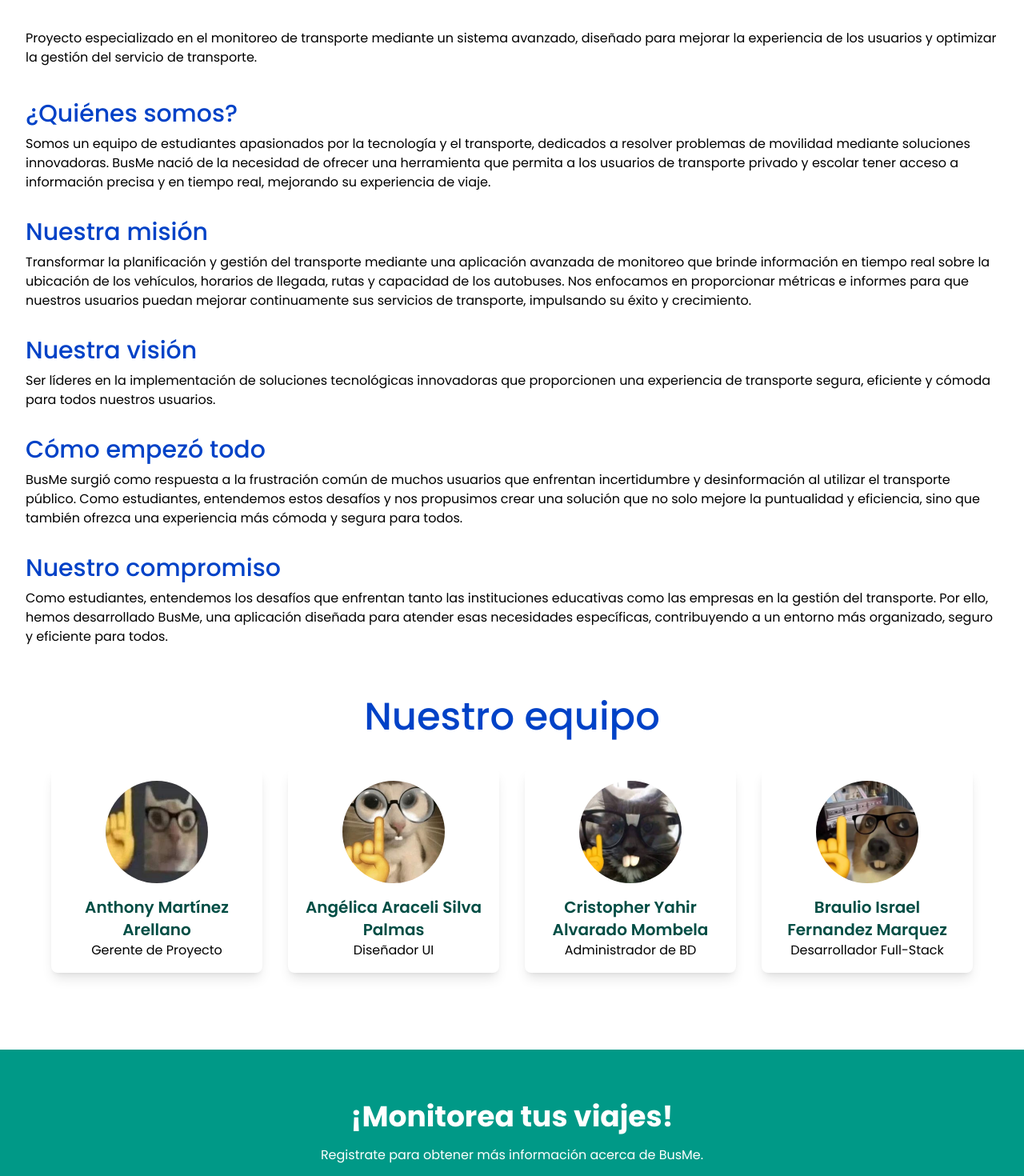
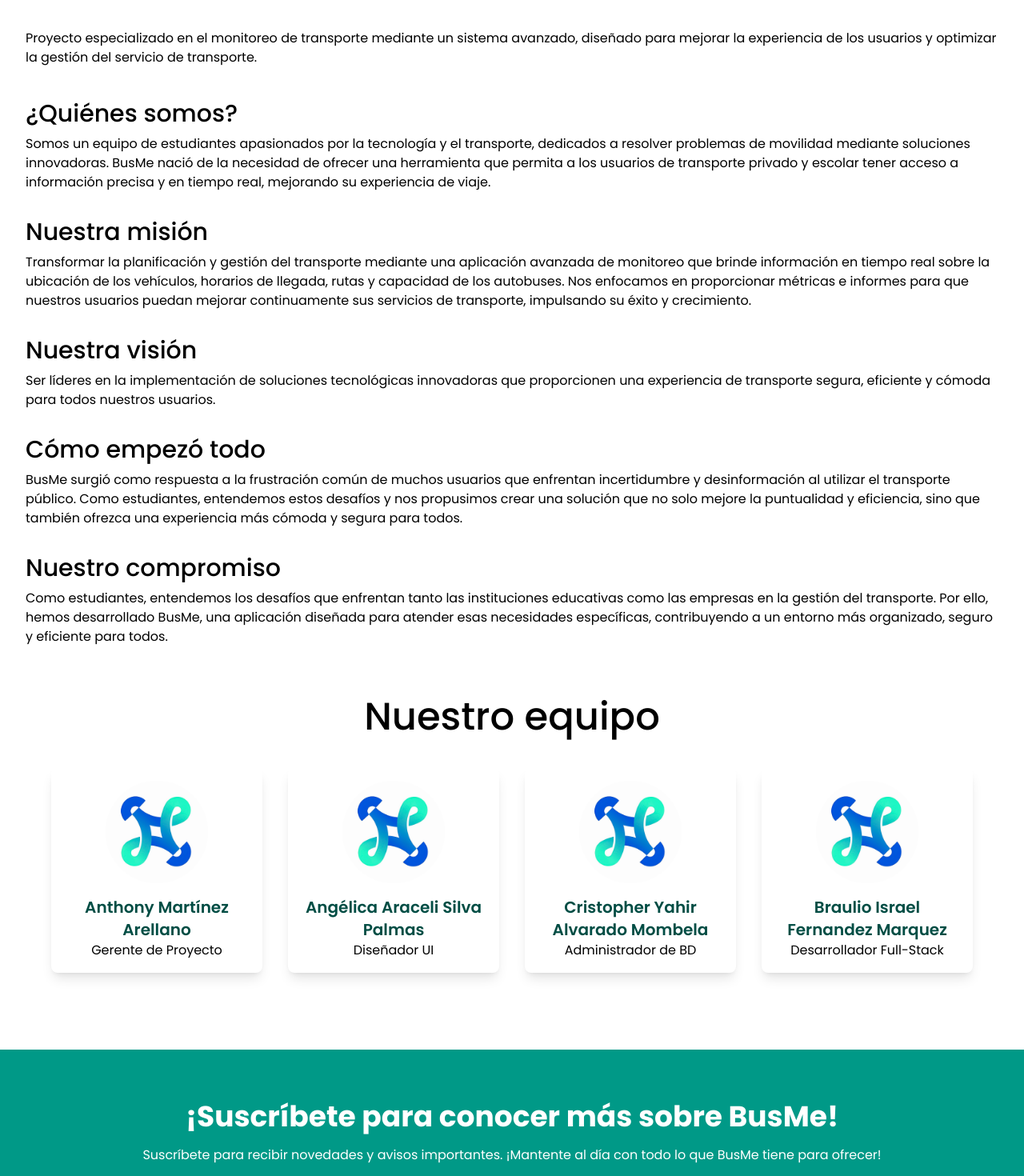
Before and after one commit to AnthonyMA5/busme-page, a Next.js app: page /about in a window 1280 px wide. Shown: the part 200-1670 px from the top of the page at 80% size. Built offline with nearby package versions, Linux system fonts and the light colour scheme.

Commit message:
Disignes changes hehe

```diff
--- a/src/app/about/page.tsx
+++ b/src/app/about/page.tsx
@@ -1,5 +1,5 @@
 import BusmeTeam from "../components/BusmeTeam";
-import CatNerd from "@/assets/img/CatNerd.jpeg"
+import BusMe from "@/assets/img/busme-logo.jpeg"
 import CatNerd2 from "@/assets/img/CatNerd2.jpeg"
 import CatNerd3 from "@/assets/img/CatNerd3.jpg"
 import DogNerd from "@/assets/img/DogeNerd.jpeg"
@@ -14,22 +14,22 @@ const teamMembers = [
   {
     name: 'Anthony Martínez Arellano',
     role: 'Gerente de Proyecto',
-    imageSrc: CatNerd.src,
+    imageSrc: BusMe.src,
   },
   {
     name: 'Angélica Araceli Silva Palmas',
     role: 'Diseñador UI',
-    imageSrc: CatNerd2.src,
+    imageSrc: BusMe.src,
   },
   {
     name: 'Cristopher Yahir Alvarado Mombela',
     role: 'Administrador de BD',
-    imageSrc: CatNerd3.src,
+    imageSrc: BusMe.src,
   },
   {
     name: 'Braulio Israel Fernandez Marquez',
     role: 'Desarrollador Full-Stack',
-    imageSrc: DogNerd.src,
+    imageSrc: BusMe.src,
   },
 ];
 
@@ -41,7 +41,7 @@ export default function About() {
         Proyecto especializado en el monitoreo de transporte mediante un sistema
         avanzado, diseñado para mejorar la experiencia de los usuarios y optimizar la
         gestión del servicio de transporte.</p>
-      <p className="font-medium text-2xl sm:text-3xl text-complementary-900 mb-2">
+      <p className="font-medium text-2xl sm:text-3xl text-black mb-2">
         ¿Quiénes somos?
       </p>
       <p className="mb-8">
@@ -50,7 +50,7 @@ export default function About() {
         a los usuarios de transporte privado y escolar tener acceso a información precisa y en tiempo real, mejorando su
         experiencia de viaje.
       </p>
-      <p className="font-medium text-2xl sm:text-3xl text-complementary-900 mb-2">
+      <p className="font-medium text-2xl sm:text-3xl text-black mb-2">
         Nuestra misión
       </p>
       <p className="mb-8">
@@ -59,14 +59,14 @@ export default function About() {
         Nos enfocamos en proporcionar métricas e informes para que nuestros usuarios puedan mejorar continuamente sus servicios
         de transporte, impulsando su éxito y crecimiento.
       </p>
-      <p className="font-medium text-2xl sm:text-3xl text-complementary-900 mb-2">
+      <p className="font-medium text-2xl sm:text-3xl text-black mb-2">
         Nuestra visión
       </p>
       <p className="mb-8">
         Ser líderes en la implementación de soluciones tecnológicas innovadoras que proporcionen una experiencia de transporte
         segura, eficiente y cómoda para todos nuestros usuarios.
       </p>
-      <p className="font-medium text-2xl sm:text-3xl text-complementary-900 mb-2">
+      <p className="font-medium text-2xl sm:text-3xl text-black mb-2">
         Cómo empezó todo
       </p>
       <p className="mb-8">
@@ -74,7 +74,7 @@ export default function About() {
         utilizar el transporte público. Como estudiantes, entendemos estos desafíos y nos propusimos crear una solución que no
         solo mejore la puntualidad y eficiencia, sino que también ofrezca una experiencia más cómoda y segura para todos.
       </p>
-      <p className="font-medium text-2xl sm:text-3xl text-complementary-900 mb-2">
+      <p className="font-medium text-2xl sm:text-3xl text-black mb-2">
         Nuestro compromiso
       </p>
       <p className="mb-8">
--- a/src/app/components/BusmeFooter.tsx
+++ b/src/app/components/BusmeFooter.tsx
@@ -10,8 +10,6 @@ interface SyncManager {
   register(tag: string): Promise<void>;
   getTags(): Promise<string[]>;
 }
-
-
 
 function urlBase64ToUint8Array(base64String: string) {
   const padding = "=".repeat((4 - (base64String.length % 4)) % 4);
@@ -217,8 +215,8 @@ export default function BusmeFooter() {
   return (
     <footer className=" py-16 font-poppins bg-primary-600">
       <div className="container mx-auto px-8 text-center">
-        <h2 className="text-4xl font-bold text-white">¡Monitorea tus viajes!</h2>
-        <p className="text-white mt-4">Registrate para obtener más información acerca de BusMe.</p>
+        <h2 className="text-4xl font-bold text-white">¡Suscríbete para conocer más sobre BusMe!</h2>
+        <p className="text-white mt-4">Suscríbete para recibir novedades y avisos importantes. ¡Mantente al día con todo lo que BusMe tiene para ofrecer!</p>
         {/* <p className="text-white mt-4">Síguenos en nuestras redes sociales para estar al tanto de todas las novedades.</p> */}
         {/*
         <div className="flex justify-center space-x-6 mt-8">
@@ -234,7 +232,7 @@ export default function BusmeFooter() {
         </div> */}
 
         <form onSubmit={handleSubmit}>
-          <div className="flex justify-center space-x-6 mt-8">
+          <div className="flex flex-wrap justify-center space-x-0 sm:space-x-6 sm:flex-nowrap mt-8">
             <div>
               <div className="mt-2">
                 <input
@@ -281,7 +279,7 @@ export default function BusmeFooter() {
                 className="w-full mt-2 justify-center rounded-md bg-secondary border-2 border-secondary px-5 text-md font-semibold leading-6 text-white shadow-sm hover:bg-white hover:text-primary-600 hover:border-2 hover:border-secondary transition duration-500 ease-in-out py-1"
                 type="submit"
               >
-                Crear cuenta
+                Suscríbete
               </button>
             </div>
           </div>
--- a/src/app/components/BusmeTeam.tsx
+++ b/src/app/components/BusmeTeam.tsx
@@ -12,7 +12,7 @@ interface TeamMember {
   const BusmeTeam: React.FC<TeamProps> = ({ members }) => {
     return (
       <div className="mx-auto max-w-7xl py-8 sm:px-6 lg:px-8 font-poppins">
-        <h2 className="font-medium text-4xl sm:text-5xl mb-10 text-center text-complementary-900">Nuestro equipo</h2>
+        <h2 className="font-medium text-4xl sm:text-5xl mb-10 text-center text-black">Nuestro equipo</h2>
         <div className="grid grid-cols-1 sm:grid-cols-2 md:grid-cols-3 lg:grid-cols-4 gap-8">
           {members.map((member, index) => (
             <div key={index} className="flex flex-col items-center text-center p-4 bg-white rounded-lg shadow-lg hover:shadow-2xl transition-shadow duration-300 ease-in-out">
```
